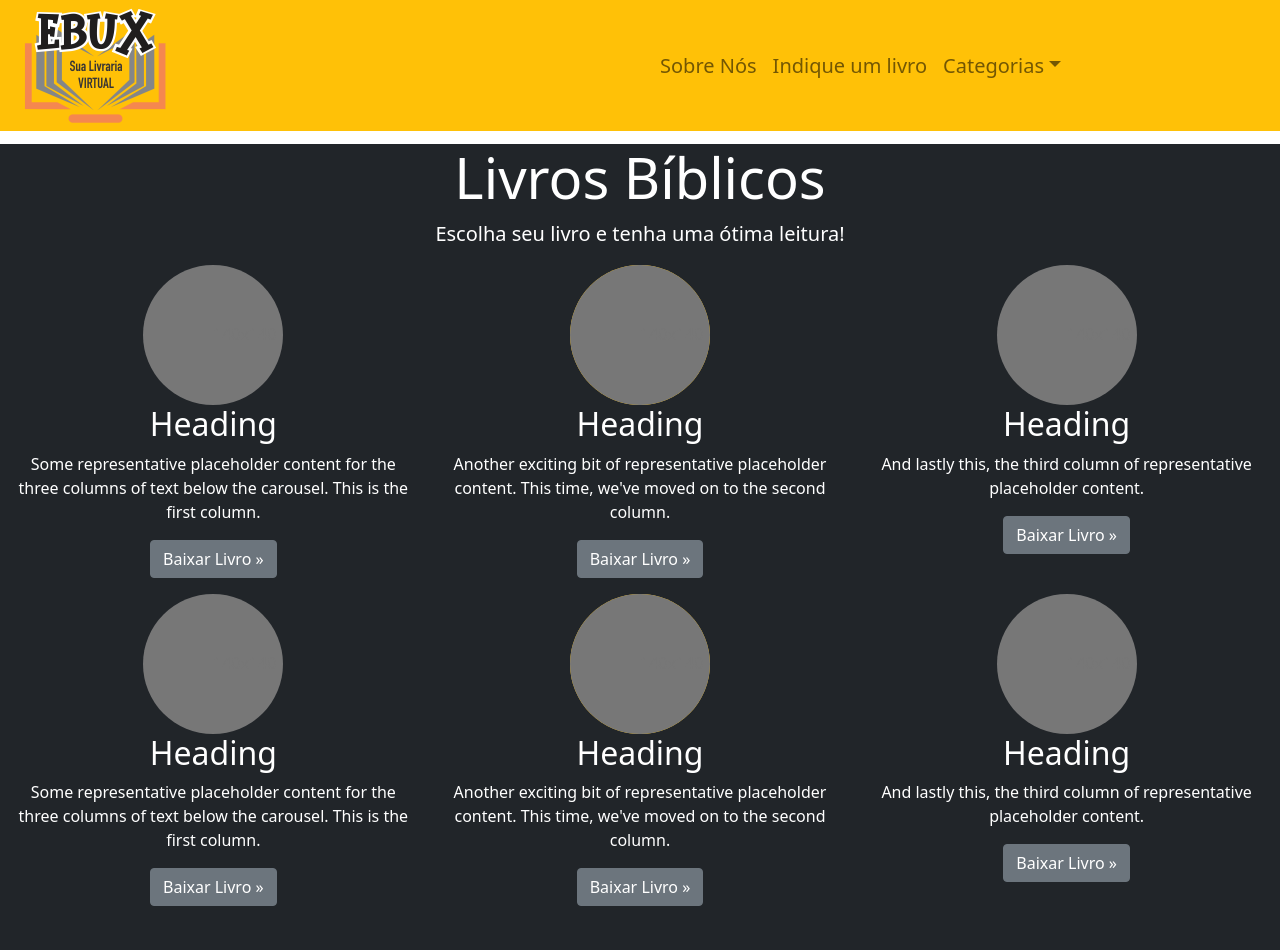
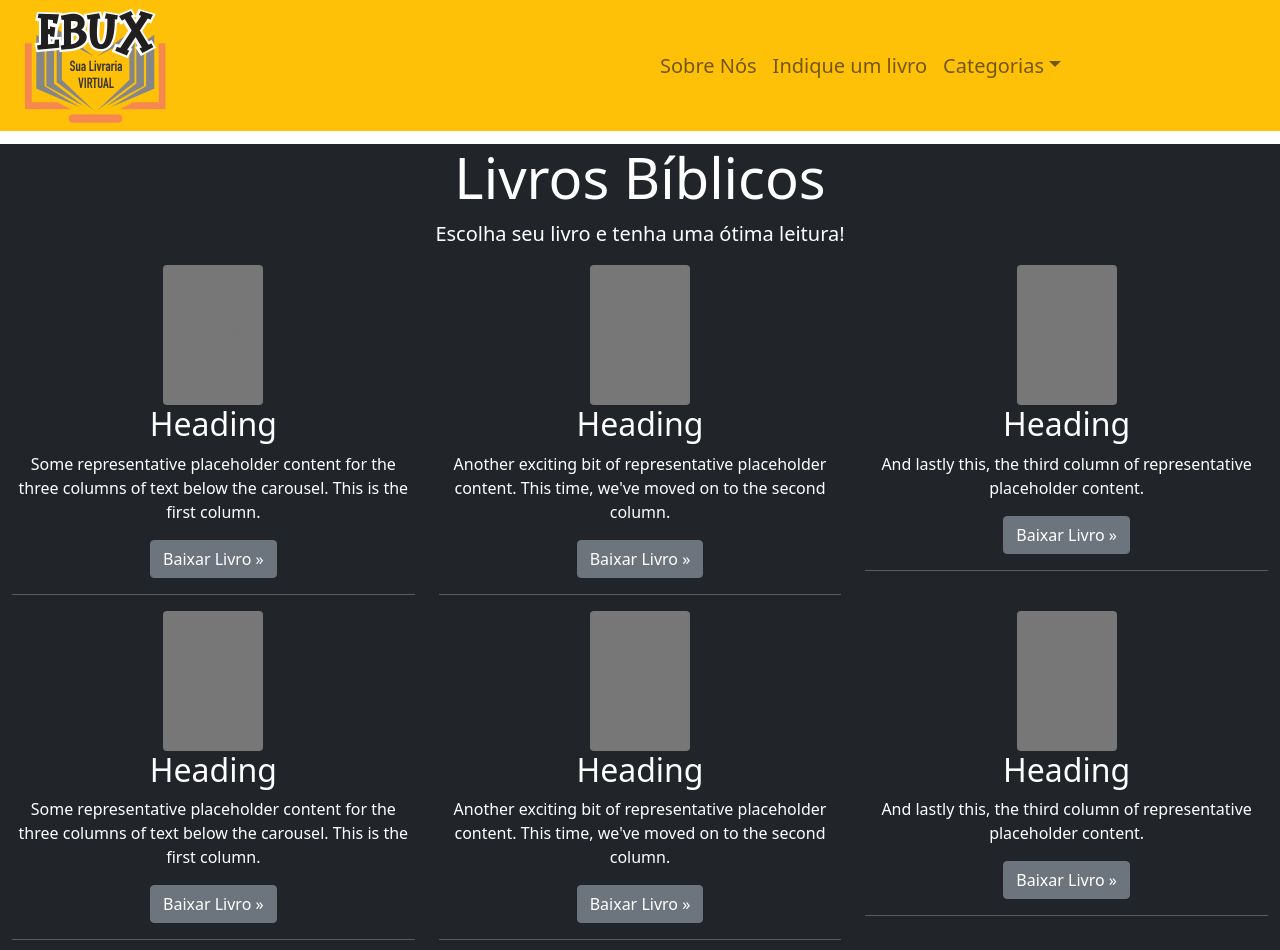
Before and after one commit to rogeriogomes2009/ebux, a Next.js app: page /biblicos in a window 1280 px wide. Shown: the top 950 px of the page. Built offline with nearby package versions, Linux system fonts and the light colour scheme.

Commit message:
Add Lines

```diff
--- a/components/Footer.js
+++ b/components/Footer.js
@@ -9,7 +9,7 @@ const Footer = () => {
     <div>
       <Container fluid className="bg-dark text-white text-center">
        <br/>
-       Desenvolvido por: Rogerio Gomes - KADOSHDEV<br/>
+       Desenvolvido por: Rogerio Gomes - KADOSHDEV &copy;<br/>
        <ul className={styles.social_list}>
          <ImGithub className='m-4' target='_blank' href='https://github.com/rogeriogomes2009/'/>
          <ImLinkedin className='m-4'/>
--- a/components/Header.js
+++ b/components/Header.js
@@ -19,7 +19,6 @@ const Header = () => {
       <br/>
       <br/>
       <br/>
-      <br/>
         <Container className = 'bg-white text-center'>
            <img src='young.png' className="img-fluid"/>
         </Container>
--- a/pages/biblicos.js
+++ b/pages/biblicos.js
@@ -1,4 +1,5 @@
 import React from 'react'
+import Head from 'next/head'
 import Menu from '../components/Menu'
 import 'bootstrap/dist/css/bootstrap.min.css'
 import { Container } from 'reactstrap'
@@ -7,7 +8,9 @@ import Footer from '../components/Footer'
 const biblicos = () => {
   return (
   <div>
-
+<Head>
+        <title>Livros Bíblicos - EBUX</title>
+</Head>
 <Menu />
       <br/>
       <br/>
@@ -20,46 +23,46 @@ const biblicos = () => {
            <p className='lead'>Escolha seu livro e tenha uma ótima leitura!</p>
          <div className="row">
       <div className="col-lg-4">
-        <svg className="bd-placeholder-img rounded-circle" width="140" height="140" xmlns="http://www.w3.org/2000/svg" role="img" aria-label="Placeholder: 140x140" preserveAspectRatio="xMidYMid slice" focusable="false"><title>Placeholder</title><rect width="100%" height="100%" fill="#777"/><text x="50%" y="50%" fill="#777" dy=".3em">140x140</text></svg>
+        <svg className="bd-placeholder-img rounded" width="100" height="140" xmlns="http://www.w3.org/2000/svg" role="img" aria-label="Placeholder: 140x140" preserveAspectRatio="xMidYMid slice" focusable="false"><title>Placeholder</title><rect width="100%" height="100%" fill="#777"/><text x="50%" y="50%" fill="#777" dy=".3em">140x140</text></svg>
 
         <h2>Heading</h2>
         <p>Some representative placeholder content for the three columns of text below the carousel. This is the first column.</p>
-        <p><a target='_blank' className="btn btn-secondary" href="https://drive.google.com/file/d/1nHByjl7fd5TWmMtKzsTE9Dxi2lZp6mK9/view?usp=sharing">Baixar Livro &raquo;</a></p>
+        <p><a target='_blank' className="btn btn-secondary" href="https://drive.google.com/file/d/1nHByjl7fd5TWmMtKzsTE9Dxi2lZp6mK9/view?usp=sharing">Baixar Livro &raquo;</a></p><hr/>
       </div>
       <div className="col-lg-4">
-        <svg className="bd-placeholder-img rounded-circle bg-warning" width="140" height="140" xmlns="http://www.w3.org/2000/svg" role="img" aria-label="Placeholder: 140x140" preserveAspectRatio="xMidYMid slice" focusable="false"><title>Placeholder</title><rect width="100%" height="100%" fill="#777"/><text x="50%" y="50%" fill="#777" dy=".3em">140x140</text></svg>
+        <svg className="bd-placeholder-img rounded" width="100" height="140" xmlns="http://www.w3.org/2000/svg" role="img" aria-label="Placeholder: 140x140" preserveAspectRatio="xMidYMid slice" focusable="false"><title>Placeholder</title><rect width="100%" height="100%" fill="#777"/><text x="50%" y="50%" fill="#777" dy=".3em">140x140</text></svg>
 
         <h2>Heading</h2>
         <p>Another exciting bit of representative placeholder content. This time, we've moved on to the second column.</p>
-        <p><a target='_blank' className="btn btn-secondary" href="https://drive.google.com/file/d/1Tqh4M6Fthma25xB5KueBKRPZYJj7mVqd/view?usp=sharing">Baixar Livro &raquo;</a></p>
+        <p><a target='_blank' className="btn btn-secondary" href="https://drive.google.com/file/d/1Tqh4M6Fthma25xB5KueBKRPZYJj7mVqd/view?usp=sharing">Baixar Livro &raquo;</a></p><hr/>
       </div>
       <div className="col-lg-4">
-        <svg className="bd-placeholder-img rounded-circle" width="140" height="140" xmlns="http://www.w3.org/2000/svg" role="img" aria-label="Placeholder: 140x140" preserveAspectRatio="xMidYMid slice" focusable="false"><title>Placeholder</title><rect width="100%" height="100%" fill="#777"/><text x="50%" y="50%" fill="#777" dy=".3em">140x140</text></svg>
+        <svg className="bd-placeholder-img rounded" width="100" height="140" xmlns="http://www.w3.org/2000/svg" role="img" aria-label="Placeholder: 140x140" preserveAspectRatio="xMidYMid slice" focusable="false"><title>Placeholder</title><rect width="100%" height="100%" fill="#777"/><text x="50%" y="50%" fill="#777" dy=".3em">140x140</text></svg>
 
         <h2>Heading</h2>
         <p>And lastly this, the third column of representative placeholder content.</p>
-        <p><a target='_blank' className="btn btn-secondary" href="https://drive.google.com/file/d/1zz5WpHBt8in0rF_CGUh0r4q8E6hyronk/view?usp=sharing">Baixar Livro &raquo;</a></p>
+        <p><a target='_blank' className="btn btn-secondary" href="https://drive.google.com/file/d/1zz5WpHBt8in0rF_CGUh0r4q8E6hyronk/view?usp=sharing">Baixar Livro &raquo;</a></p><hr/>
       </div>
 <div className="col-lg-4">
-      <svg className="bd-placeholder-img rounded-circle" width="140" height="140" xmlns="http://www.w3.org/2000/svg" role="img" aria-label="Placeholder: 140x140" preserveAspectRatio="xMidYMid slice" focusable="false"><title>Placeholder</title><rect width="100%" height="100%" fill="#777"/><text x="50%" y="50%" fill="#777" dy=".3em">140x140</text></svg>
+      <svg className="bd-placeholder-img rounded" width="100" height="140" xmlns="http://www.w3.org/2000/svg" role="img" aria-label="Placeholder: 140x140" preserveAspectRatio="xMidYMid slice" focusable="false"><title>Placeholder</title><rect width="100%" height="100%" fill="#777"/><text x="50%" y="50%" fill="#777" dy=".3em">140x140</text></svg>
 
 <h2>Heading</h2>
 <p>Some representative placeholder content for the three columns of text below the carousel. This is the first column.</p>
-<p><a target='_blank' className="btn btn-secondary" href="https://drive.google.com/file/d/1nHByjl7fd5TWmMtKzsTE9Dxi2lZp6mK9/view?usp=sharing">Baixar Livro &raquo;</a></p>
+<p><a target='_blank' className="btn btn-secondary" href="https://drive.google.com/file/d/1nHByjl7fd5TWmMtKzsTE9Dxi2lZp6mK9/view?usp=sharing">Baixar Livro &raquo;</a></p><hr/>
 </div>
 <div className="col-lg-4">
-<svg className="bd-placeholder-img rounded-circle bg-warning" width="140" height="140" xmlns="http://www.w3.org/2000/svg" role="img" aria-label="Placeholder: 140x140" preserveAspectRatio="xMidYMid slice" focusable="false"><title>Placeholder</title><rect width="100%" height="100%" fill="#777"/><text x="50%" y="50%" fill="#777" dy=".3em">140x140</text></svg>
+<svg className="bd-placeholder-img rounded" width="100" height="140" xmlns="http://www.w3.org/2000/svg" role="img" aria-label="Placeholder: 140x140" preserveAspectRatio="xMidYMid slice" focusable="false"><title>Placeholder</title><rect width="100%" height="100%" fill="#777"/><text x="50%" y="50%" fill="#777" dy=".3em">140x140</text></svg>
 
 <h2>Heading</h2>
 <p>Another exciting bit of representative placeholder content. This time, we've moved on to the second column.</p>
-<p><a target='_blank' className="btn btn-secondary" href="https://drive.google.com/file/d/1Tqh4M6Fthma25xB5KueBKRPZYJj7mVqd/view?usp=sharing">Baixar Livro &raquo;</a></p>
+<p><a target='_blank' className="btn btn-secondary" href="https://drive.google.com/file/d/1Tqh4M6Fthma25xB5KueBKRPZYJj7mVqd/view?usp=sharing">Baixar Livro &raquo;</a></p><hr/>
 </div>
 <div className="col-lg-4">
-<svg className="bd-placeholder-img rounded-circle" width="140" height="140" xmlns="http://www.w3.org/2000/svg" role="img" aria-label="Placeholder: 140x140" preserveAspectRatio="xMidYMid slice" focusable="false"><title>Placeholder</title><rect width="100%" height="100%" fill="#777"/><text x="50%" y="50%" fill="#777" dy=".3em">140x140</text></svg>
+<svg className="bd-placeholder-img rounded" width="100" height="140" xmlns="http://www.w3.org/2000/svg" role="img" aria-label="Placeholder: 140x140" preserveAspectRatio="xMidYMid slice" focusable="false"><title>Placeholder</title><rect width="100%" height="100%" fill="#777"/><text x="50%" y="50%" fill="#777" dy=".3em">140x140</text></svg>
 
 <h2>Heading</h2>
 <p>And lastly this, the third column of representative placeholder content.</p>
-<p><a target='_blank' className="btn btn-secondary" href="https://drive.google.com/file/d/1zz5WpHBt8in0rF_CGUh0r4q8E6hyronk/view?usp=sharing">Baixar Livro &raquo;</a></p>
+<p><a target='_blank' className="btn btn-secondary" href="https://drive.google.com/file/d/1zz5WpHBt8in0rF_CGUh0r4q8E6hyronk/view?usp=sharing">Baixar Livro &raquo;</a></p><hr/>
 </div>
     </div>
         </Container>
--- a/pages/index.js
+++ b/pages/index.js
@@ -11,7 +11,6 @@ const Index = () => {
 
         <Footer/>
         </div>
-
-  )
+   )
 }
 export default Index
```
Also changed, not shown: pages/ebooks.js (deleted, +0 -16 lines).
